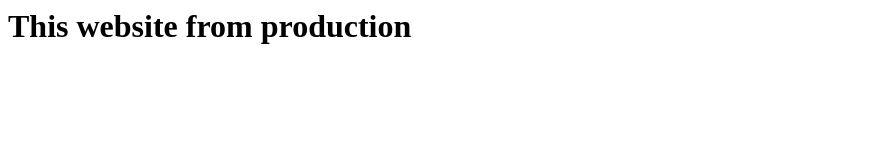
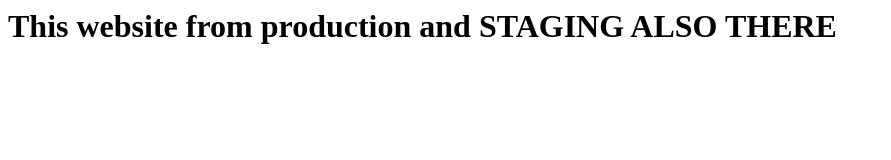
Before and after one commit to cloudydoors/test-git, a plain HTML site: page index.html in a window 1280 px wide. Shown: the whole page, without its empty margins (0-891 px from the left). Drawn offline with Linux system fonts and the light colour scheme.

Commit message:
Update index.html

```diff
--- a/index.html
+++ b/index.html
@@ -1,3 +1,3 @@
 <html>
-<h1> This website from production </h1>
+<h1> This website from production and STAGING ALSO THERE </h1>
 </html>
```
